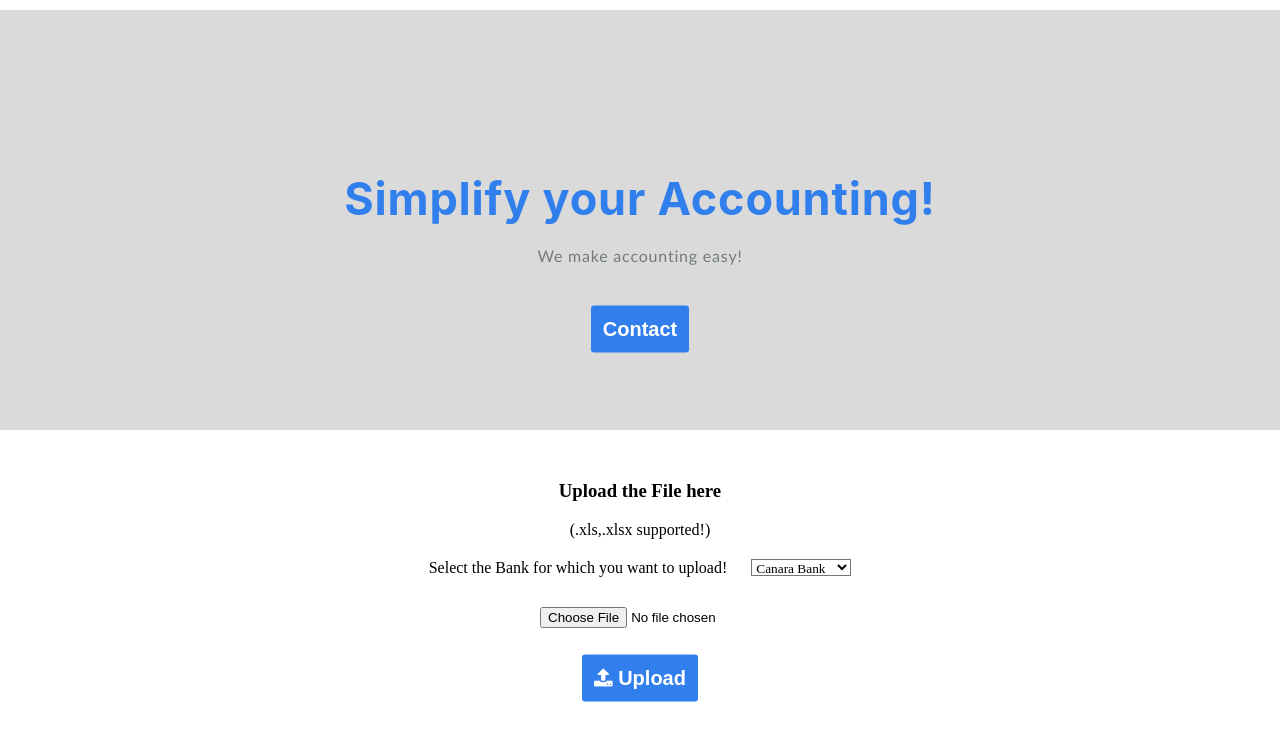
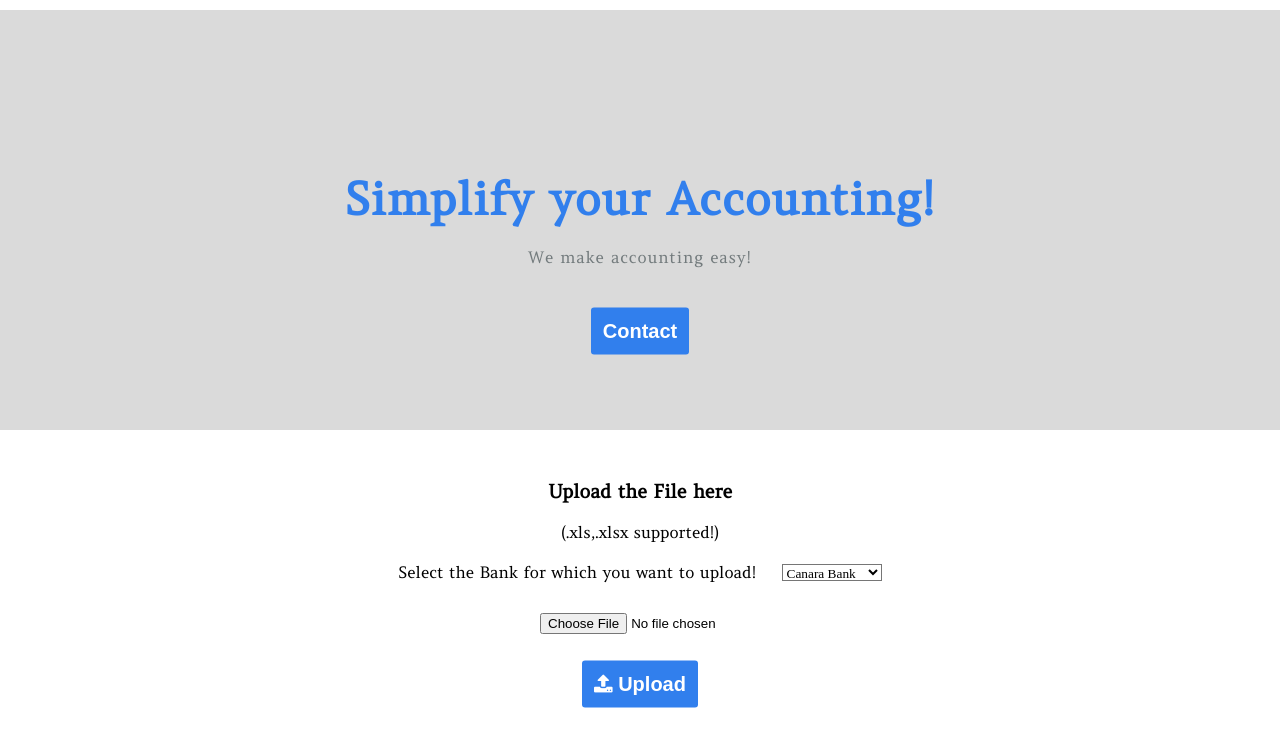
Before and after one commit to SachinVel/plus-minus, an Electron app: page app/bank-statement-analyser/html/importFile.html in a window 1280 px wide. Shown: the part 70-800 px from the top of the page. Drawn offline with Linux system fonts and the light colour scheme.

Commit message:
Modified package.json,added common font

```diff
--- a/app.js
+++ b/app.js
@@ -4,14 +4,15 @@ const url = require('url')
 
 let window = null
 
-require('electron-reload')(__dirname);
+// require('electron-reload')(__dirname);
 
 // Wait until the app is ready
 app.once('ready', () => {
   // Create a new window
   window = new BrowserWindow({
     webPreferences: {
-        nodeIntegration: true
+        nodeIntegration: true,
+        enableRemoteModule: true  // For enabling remote module in windows os
     },
     // Set the initial width to 500px
     width: 1200,
--- a/app/bank-statement-analyser/css/consolidation-view.css
+++ b/app/bank-statement-analyser/css/consolidation-view.css
@@ -1,6 +1,11 @@
 .export-btn{
     float: right;
     right: 3%;
+    font-family: 'amethysta';
+}
+@font-face{
+    font-family: 'amethysta';
+    src: url("../../common/fonts/amethysta.ttf") format("truetype");
 }
 .consolidation-grid-container{
     display: grid;
--- a/app/bank-statement-analyser/css/import-file.css
+++ b/app/bank-statement-analyser/css/import-file.css
@@ -5,7 +5,6 @@
 .import-screen-motto{
     width: 100%;
     padding-top: 161px;
-    font-family: -apple-system, BlinkMacSystemFont, 'Segoe UI', Roboto, Oxygen, Ubuntu, Cantarell, 'Open Sans', 'Helvetica Neue', sans-serif;
     font-weight: bold;
     font-size: 45px;
     text-align: center;
@@ -17,7 +16,6 @@
     padding-top: 20px;
     font-size: 16px !important;
     font-weight: normal !important;
-    font-family: 'Gill Sans', 'Gill Sans MT', Calibri, 'Trebuchet MS', sans-serif !important;
     color: #737B7D;
 }
 .import-screen-buttons{
--- a/app/common/css/common.css
+++ b/app/common/css/common.css
@@ -1,6 +1,13 @@
 body{
     margin: 0px;
+    font-family: 'amethysta';
 }
+
+@font-face{
+    font-family: 'amethysta';
+    src: url("../fonts/amethysta.ttf") format("truetype");
+}
+
 *{
     box-sizing: border-box;
 }
```
Also changed, not shown: package.json (+1 -10 lines), app/common/fonts/amethysta.ttf (added), 1 other file.
